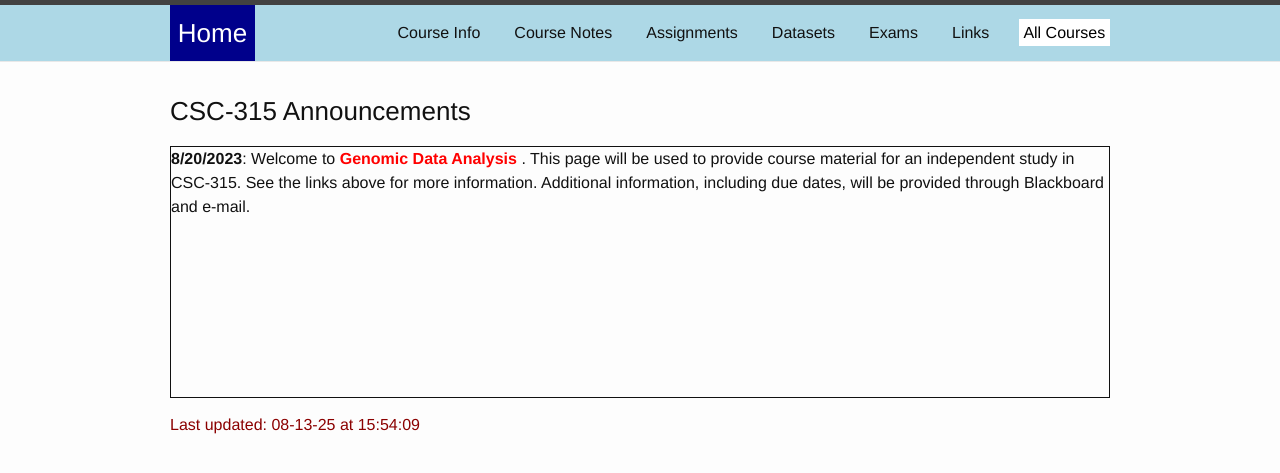
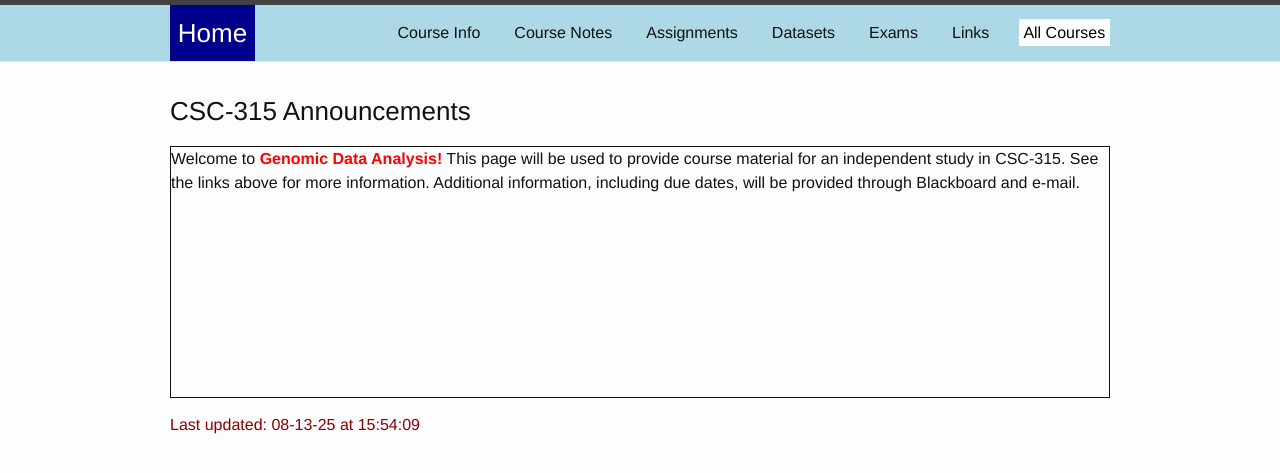
Before and after one commit to gdancik/CSC-315-ind-study, a Jekyll site: the page built from index.html, in a window 1280 px wide. Shown: the top 473 px of the page. Built offline with Jekyll 4.4.1, drawn with Linux system fonts in a browser that asks for light colours; some of the changed lines change nothing that is shown.

Commit message:
Ready for Fall 2025

```diff
--- a/_config.yml
+++ b/_config.yml
@@ -8,8 +8,8 @@
 # Site settings
 title: Home
 # the base hostname & protocol for your site
-url: "http://gdancik.github.io/CSC-315"
-baseurl: "/CSC-315"
+url: "http://gdancik.github.io/CSC-315-ind-study"
+baseurl: "/CSC-315-ind-study"
 # Build settings
 markdown: kramdown
 timezone: America/New_York
--- a/_includes/header.html
+++ b/_includes/header.html
@@ -35,7 +35,6 @@
     <a class = 'page-link' href = "#">Links</a>
         <div class = "dropdown-content">
             <a href = "https://easternct.blackboard.com/">Blackboard</a>
-            <a href = "https://piazza.com">Piazza</a>
         </div>
     </div>
 
--- a/index.html
+++ b/index.html
@@ -16,7 +16,7 @@ exclude_from_nav: true
 <a href = "{{ site.baseurl }}/assignments/">Assignments</a>
 {% endcapture %}
 
-<p><b>8/20/2023</b>: Welcome to <b style = "color: red"> Genomic Data Analysis </b>. This page will be used to provide course material for an independent study in CSC-315. See the links above for more information. Additional information, including due dates, will be provided through Blackboard and e-mail. </p>
+<p>Welcome to <b style = "color: red"> Genomic Data Analysis!</b> This page will be used to provide course material for an independent study in CSC-315. See the links above for more information. Additional information, including due dates, will be provided through Blackboard and e-mail. </p>
 
 
     <script>
```
